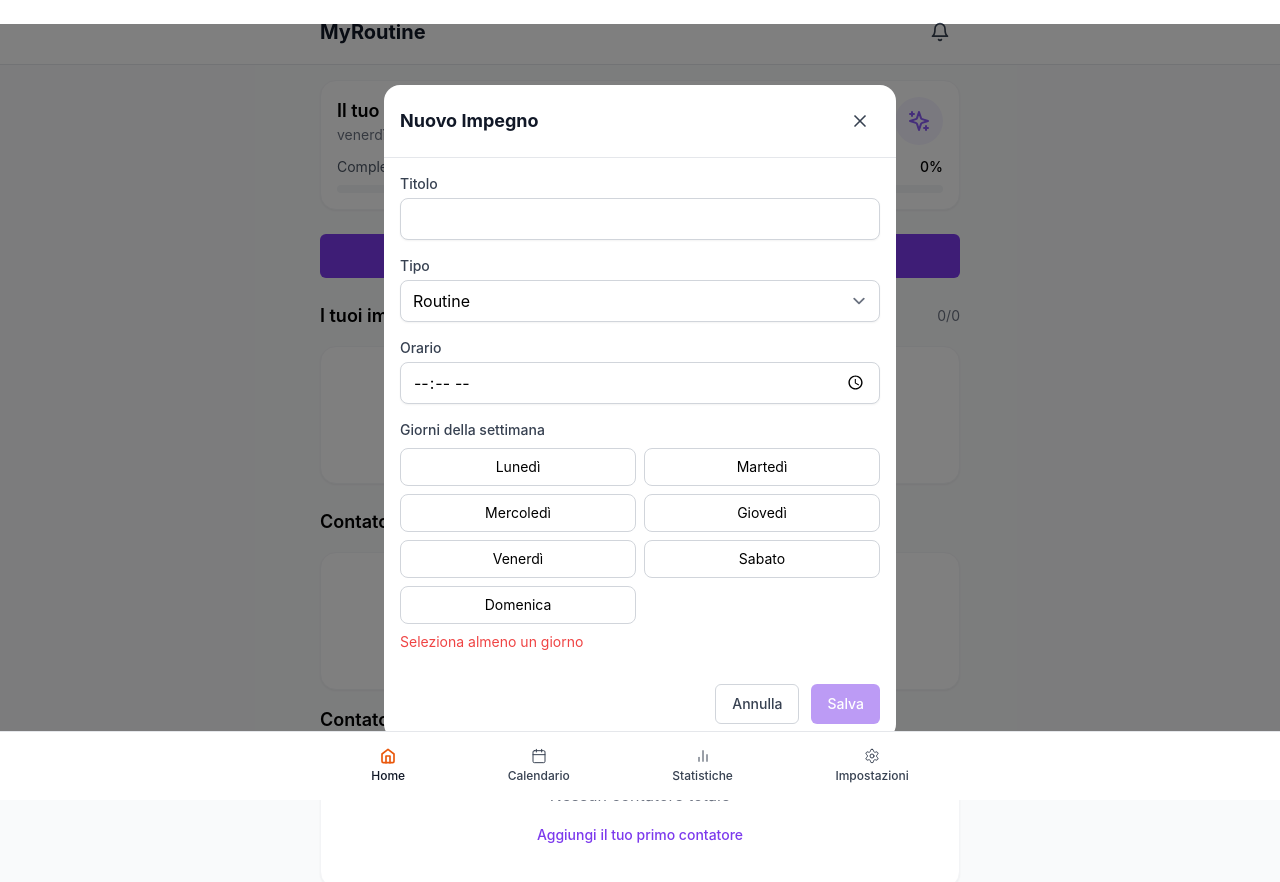
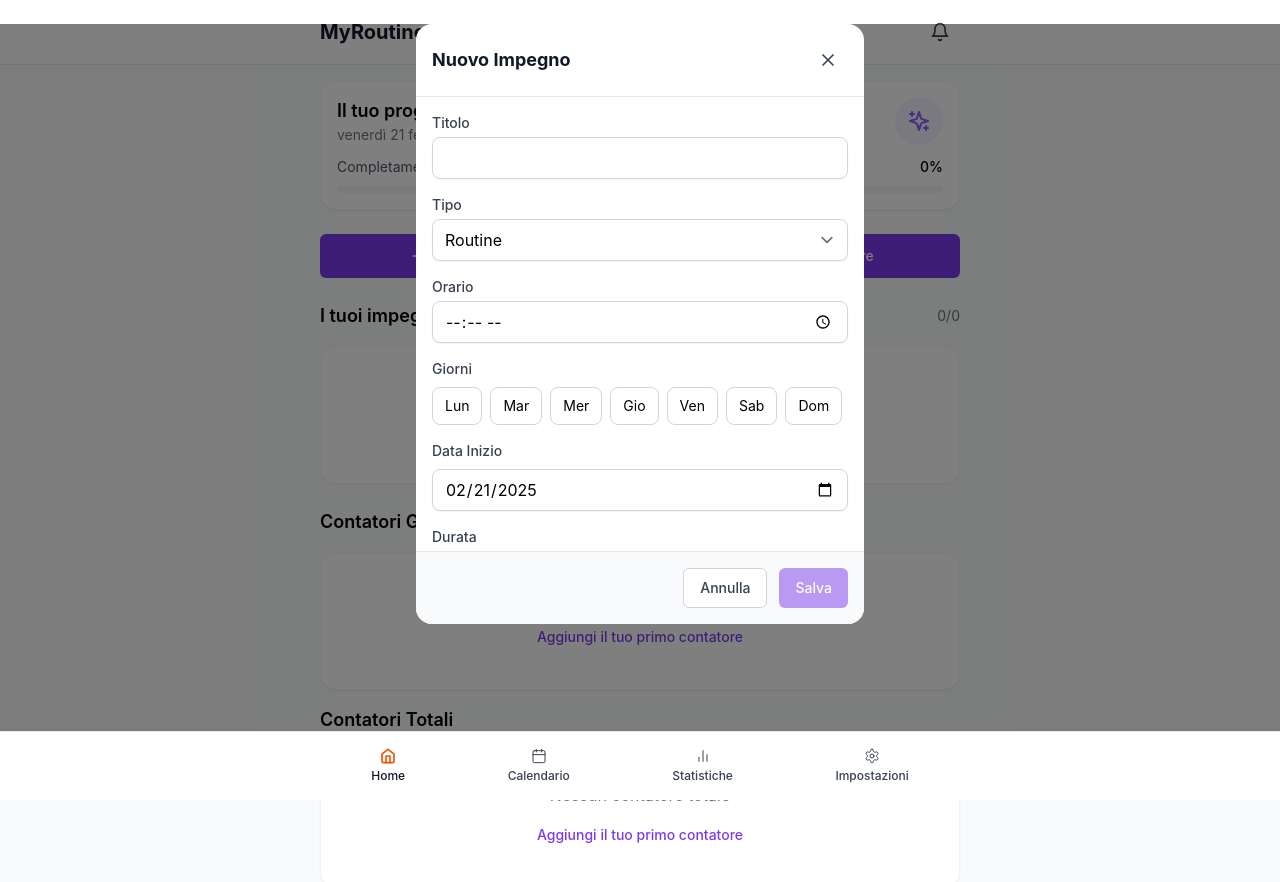
Before and after one commit to simone202120/my-routine-app-new, a React (Create React App) app: page / in a window 1280 px wide. Both pictures are taken after a click on the button "Nuovo impegno". Shown: the top 882 px of the page. Built offline with nearby package versions, Linux system fonts and the light colour scheme.

Commit message:
Add_RoutineDouration

```diff
--- a/src/components/tasks/TaskForm.tsx
+++ b/src/components/tasks/TaskForm.tsx
@@ -3,16 +3,24 @@ import React, { useState } from 'react';
 import { X } from 'lucide-react';
 import { Button } from "../ui/button";
 import { TaskType } from '../../types';
+import { addWeeks, addMonths, addYears, format } from 'date-fns';
 
-// Aggiungiamo i giorni della settimana
 const WEEKDAYS = [
-  { id: 'mon', label: 'Lunedì' },
-  { id: 'tue', label: 'Martedì' },
-  { id: 'wed', label: 'Mercoledì' },
-  { id: 'thu', label: 'Giovedì' },
-  { id: 'fri', label: 'Venerdì' },
-  { id: 'sat', label: 'Sabato' },
-  { id: 'sun', label: 'Domenica' }
+  { id: 'mon', label: 'Lun' },
+  { id: 'tue', label: 'Mar' },
+  { id: 'wed', label: 'Mer' },
+  { id: 'thu', label: 'Gio' },
+  { id: 'fri', label: 'Ven' },
+  { id: 'sat', label: 'Sab' },
+  { id: 'sun', label: 'Dom' }
+];
+
+const DURATION_TYPES = [
+  { id: 'custom', label: 'Personalizzata' },
+  { id: 'oneMonth', label: '1 Mese' },
+  { id: 'threeMonths', label: '3 Mesi' },
+  { id: 'sixMonths', label: '6 Mesi' },
+  { id: 'oneYear', label: '1 Anno' }
 ];
 
 interface TaskFormProps {
@@ -22,7 +30,9 @@ interface TaskFormProps {
     type: TaskType;
     time?: string;
     date?: string;
-    weekdays?: string[]; // Aggiungiamo i giorni della settimana
+    weekdays?: string[];
+    startDate?: string;
+    endDate?: string;
   }) => void;
 }
 
@@ -32,7 +42,10 @@ const TaskForm: React.FC<TaskFormProps> = ({ onClose, onSubmit }) => {
     type: 'routine' as TaskType,
     time: '',
     date: '',
-    weekdays: [] as string[]
+    weekdays: [] as string[],
+    startDate: format(new Date(), 'yyyy-MM-dd'),
+    endDate: '',
+    durationType: 'custom'
   });
 
   const toggleWeekday = (dayId: string) => {
@@ -44,21 +57,57 @@ const TaskForm: React.FC<TaskFormProps> = ({ onClose, onSubmit }) => {
     }));
   };
 
+  const handleDurationTypeChange = (durationType: string) => {
+    const startDate = new Date(taskData.startDate);
+    let endDate = startDate;
+
+    switch (durationType) {
+      case 'oneMonth':
+        endDate = addMonths(startDate, 1);
+        break;
+      case 'threeMonths':
+        endDate = addMonths(startDate, 3);
+        break;
+      case 'sixMonths':
+        endDate = addMonths(startDate, 6);
+        break;
+      case 'oneYear':
+        endDate = addYears(startDate, 1);
+        break;
+    }
+
+    setTaskData(prev => ({
+      ...prev,
+      durationType,
+      endDate: durationType === 'custom' ? prev.endDate : format(endDate, 'yyyy-MM-dd')
+    }));
+  };
+
   const handleSubmit = (e: React.FormEvent) => {
     e.preventDefault();
-    onSubmit(taskData);
+    onSubmit({
+      title: taskData.title,
+      type: taskData.type,
+      time: taskData.time,
+      date: taskData.type === 'oneTime' ? taskData.date : undefined,
+      weekdays: taskData.type === 'routine' ? taskData.weekdays : undefined,
+      startDate: taskData.type === 'routine' ? taskData.startDate : undefined,
+      endDate: taskData.type === 'routine' ? taskData.endDate : undefined
+    });
   };
 
   return (
-    <div className="fixed inset-0 bg-black bg-opacity-50 z-50 flex items-end sm:items-center justify-center p-4">
-      <div className="bg-white rounded-t-xl sm:rounded-xl w-full max-w-lg">
+    <div className="fixed inset-0 bg-black bg-opacity-50 z-50 flex items-center justify-center p-4 pb-24">
+      <div className="bg-white rounded-xl w-full max-w-md max-h-[75vh] flex flex-col relative top-[-3rem]">
         <div className="flex justify-between items-center p-4 border-b">
           <h2 className="text-lg font-bold text-gray-900">Nuovo Impegno</h2>
           <Button variant="ghost" size="icon" onClick={onClose} className="rounded-full">
             <X className="h-5 w-5" />
           </Button>
         </div>
-        <form onSubmit={handleSubmit} className="p-4 space-y-4">
+
+        <div className="overflow-y-auto flex-1 p-4">
+          <form id="taskForm" onSubmit={handleSubmit} className="space-y-4">
             <div>
               <label className="block text-sm font-medium text-gray-700 mb-1">
                 Titolo
@@ -71,6 +120,7 @@ const TaskForm: React.FC<TaskFormProps> = ({ onClose, onSubmit }) => {
                 required
               />
             </div>
+
             <div>
               <label className="block text-sm font-medium text-gray-700 mb-1">
                 Tipo
@@ -81,7 +131,7 @@ const TaskForm: React.FC<TaskFormProps> = ({ onClose, onSubmit }) => {
                 onChange={(e) => setTaskData({
                   ...taskData,
                   type: e.target.value as TaskType,
-                weekdays: [] // Reset weekdays when changing type
+                  weekdays: []
                 })}
               >
                 <option value="routine">Routine</option>
@@ -104,17 +154,17 @@ const TaskForm: React.FC<TaskFormProps> = ({ onClose, onSubmit }) => {
                 </div>
                 <div>
                   <label className="block text-sm font-medium text-gray-700 mb-2">
-                  Giorni della settimana
+                    Giorni
                   </label>
-                <div className="grid grid-cols-2 gap-2">
+                  <div className="flex flex-wrap gap-2">
                     {WEEKDAYS.map(day => (
                       <button
                         key={day.id}
                         type="button"
-                      className={`p-2 rounded-lg border text-sm transition-colors ${
+                        className={`px-3 py-2 rounded-lg text-sm transition-colors ${
                           taskData.weekdays.includes(day.id)
                             ? 'bg-primary-100 border-primary-500 text-primary-700'
-                          : 'border-gray-300 hover:bg-gray-50'
+                            : 'border border-gray-300 hover:bg-gray-50'
                         }`}
                         onClick={() => toggleWeekday(day.id)}
                       >
@@ -122,10 +172,44 @@ const TaskForm: React.FC<TaskFormProps> = ({ onClose, onSubmit }) => {
                       </button>
                     ))}
                   </div>
-                {taskData.weekdays.length === 0 && (
-                  <p className="text-sm text-red-500 mt-2">
-                    Seleziona almeno un giorno
-                  </p>
+                </div>
+
+                <div>
+                  <label className="block text-sm font-medium text-gray-700 mb-2">
+                    Data Inizio
+                  </label>
+                  <input
+                    type="date"
+                    className="w-full rounded-lg border-gray-300 shadow-sm focus:border-primary-500 focus:ring-primary-500"
+                    value={taskData.startDate}
+                    onChange={(e) => setTaskData({...taskData, startDate: e.target.value})}
+                  />
+                </div>
+
+                <div>
+                  <label className="block text-sm font-medium text-gray-700 mb-2">
+                    Durata
+                  </label>
+                  <select
+                    className="w-full rounded-lg border-gray-300 shadow-sm focus:border-primary-500 focus:ring-primary-500 mb-2"
+                    value={taskData.durationType}
+                    onChange={(e) => handleDurationTypeChange(e.target.value)}
+                  >
+                    {DURATION_TYPES.map(type => (
+                      <option key={type.id} value={type.id}>
+                        {type.label}
+                      </option>
+                    ))}
+                  </select>
+
+                  {taskData.durationType === 'custom' && (
+                    <input
+                      type="date"
+                      className="w-full rounded-lg border-gray-300 shadow-sm focus:border-primary-500 focus:ring-primary-500"
+                      value={taskData.endDate}
+                      min={taskData.startDate}
+                      onChange={(e) => setTaskData({...taskData, endDate: e.target.value})}
+                    />
                   )}
                 </div>
               </>
@@ -142,19 +226,28 @@ const TaskForm: React.FC<TaskFormProps> = ({ onClose, onSubmit }) => {
                 />
               </div>
             )}
+          </form>
+        </div>
 
-          <div className="flex justify-end space-x-3 pt-4">
+        <div className="border-t p-4 bg-gray-50 rounded-b-xl">
+          <div className="flex justify-end space-x-3">
             <Button variant="outline" type="button" onClick={onClose}>
               Annulla
             </Button>
             <Button
               type="submit"
-              disabled={taskData.type === 'routine' && taskData.weekdays.length === 0}
+              form="taskForm"
+              disabled={
+                taskData.type === 'routine' &&
+                (taskData.weekdays.length === 0 ||
+                !taskData.startDate ||
+                (taskData.durationType === 'custom' && !taskData.endDate))
+              }
             >
               Salva
             </Button>
           </div>
-        </form>
+        </div>
       </div>
     </div>
   );
--- a/src/types/index.ts
+++ b/src/types/index.ts
@@ -8,6 +8,9 @@ export interface Task {
   type: TaskType;
   date?: string;
   time?: string;
+  weekdays?: string[];
+  startDate?: string;
+  endDate?: string;
   isCompleted: boolean;
 }
 
```
Lines whose indentation alone changed are shown as unchanged.
